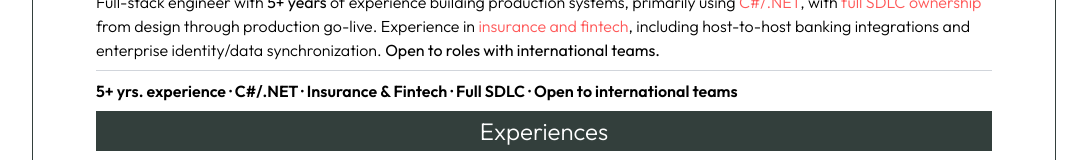
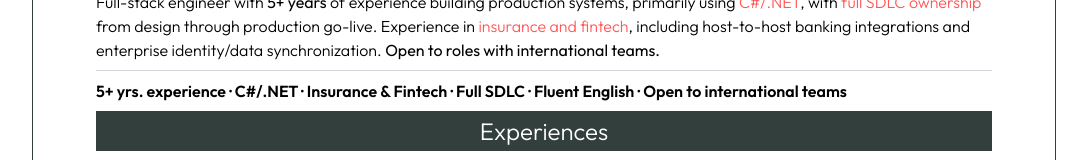
Before and after one commit to tortrakul-won/portfolio-portal, a Next.js app: page /online-portfolio in a window 1280 px wide. Shown: the part 176-336 px from the top of the page, without its empty margins (96-1183 px from the left). Built offline with nearby package versions, Linux system fonts and the light colour scheme.

Commit message:
Add Fluent English to summary skim strip

```diff
--- a/src/app/online-portfolio/_components/Profile.tsx
+++ b/src/app/online-portfolio/_components/Profile.tsx
@@ -11,7 +11,7 @@ export default function Profile() {
         identity/data synchronization. <b>Open to roles with international teams.</b>
       </p>
       <div className="w-full border-t border-gray-300 pt-2 text-left font-semibold">
-        5+ yrs. experience &middot; C#/.NET &middot; Insurance &amp; Fintech &middot; Full SDLC &middot; Open to international teams
+        5+ yrs. experience &middot; C#/.NET &middot; Insurance &amp; Fintech &middot; Full SDLC &middot; Fluent English &middot; Open to international teams
       </div>
     </>
   );
```
